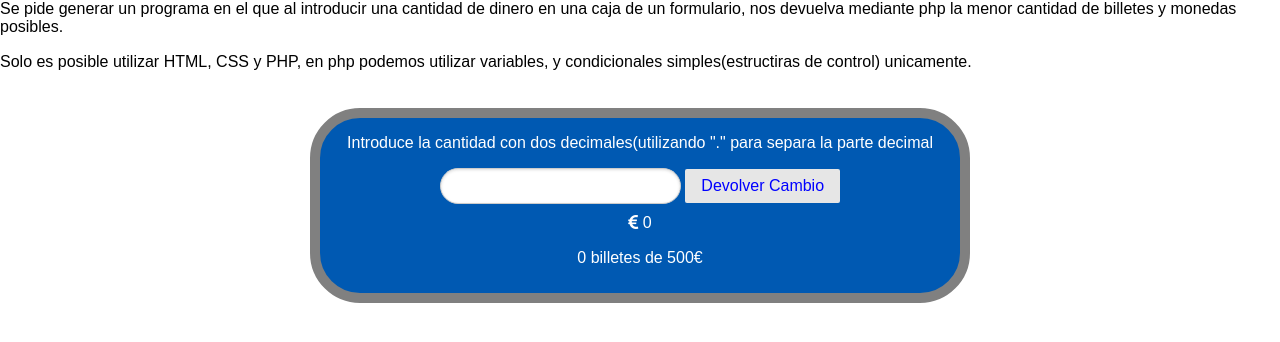
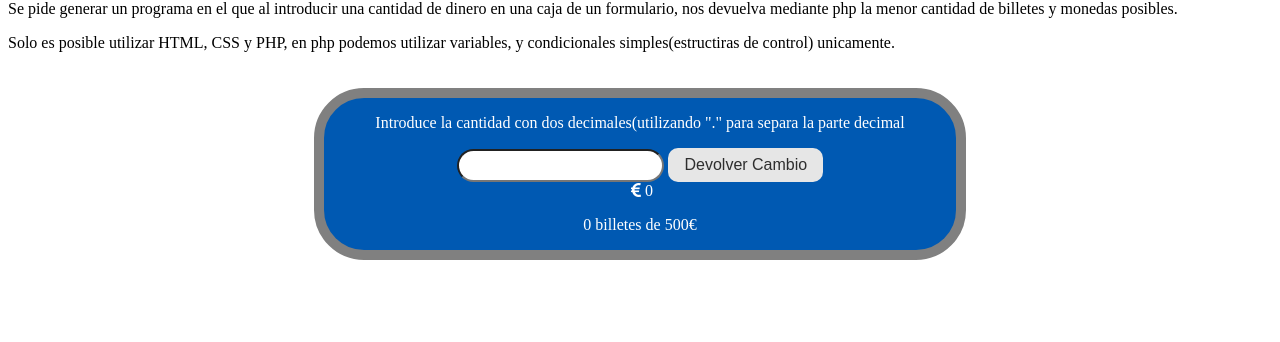
Before and after one commit to SorianoTech/Desarrollo-Webv2, a PHP site: page /desarrollo-web/projects/PHP/cajero/ in a window 1280 px wide. Shown: the part 16-358 px from the top of the page. Run offline with PHP 8.4, Linux system fonts and the light colour scheme; data that the repository does not hold is empty; some libraries are stand-ins or nearby versions.

Commit message:
change css

```diff
--- a/projects/PHP/cajero/index.php
+++ b/projects/PHP/cajero/index.php
@@ -4,7 +4,6 @@
   <meta charset="UTF-8">
   <meta name="viewport" content="width=device-width, initial-scale=1.0">
   <meta http-equiv="X-UA-Compatible">
-  <link rel="stylesheet" href="https://unpkg.com/purecss@1.0.0/build/pure-min.css" integrity="sha384-nn4HPE8lTHyVtfCBi5yW9d20FjT8BJwUXyWZT9InLYax14RDjBj46LmSztkmNP9w" crossorigin="anonymous">
    <link rel="stylesheet" href="https://use.fontawesome.com/releases/v5.8.2/css/all.css" integrity="sha384-oS3vJWv+0UjzBfQzYUhtDYW+Pj2yciDJxpsK1OYPAYjqT085Qq/1cq5FLXAZQ7Ay" crossorigin="anonymous">
   <link href="main.css" rel="stylesheet" type="text/css" />
 
--- a/projects/PHP/cajero/main.css
+++ b/projects/PHP/cajero/main.css
@@ -10,15 +10,30 @@
 
 #cajero input {
   color: blue;
+  border-radius: 2em;
+  padding: .5em 1em
+}
+
+#cajero button {
+  font-size: 100%;
+  padding: .5em 1em;
+  color: #444;
+  color: rgba(0, 0, 0, .8);
+  border: 1px solid #999;
+  border: transparent;
+  background-color: #E6E6E6;
+  text-decoration: none;
+  border-radius: 10px
+}
+
+#cajero button:hover {
+  filter: alpha(opacity=90);
+  background-image: -webkit-linear-gradient(transparent, rgba(0, 0, 0, .05) 40%, rgba(0, 0, 0, .1));
+  background-image: linear-gradient(transparent, rgba(0, 0, 0, .05) 40%, rgba(0, 0, 0, .1))
+}
 }
 
 
 #caja_resultado {
   padding: 10px;
 }
-
-.pure-button,
-input {
-  line-height: normal;
-  color: blue;
-}
```
